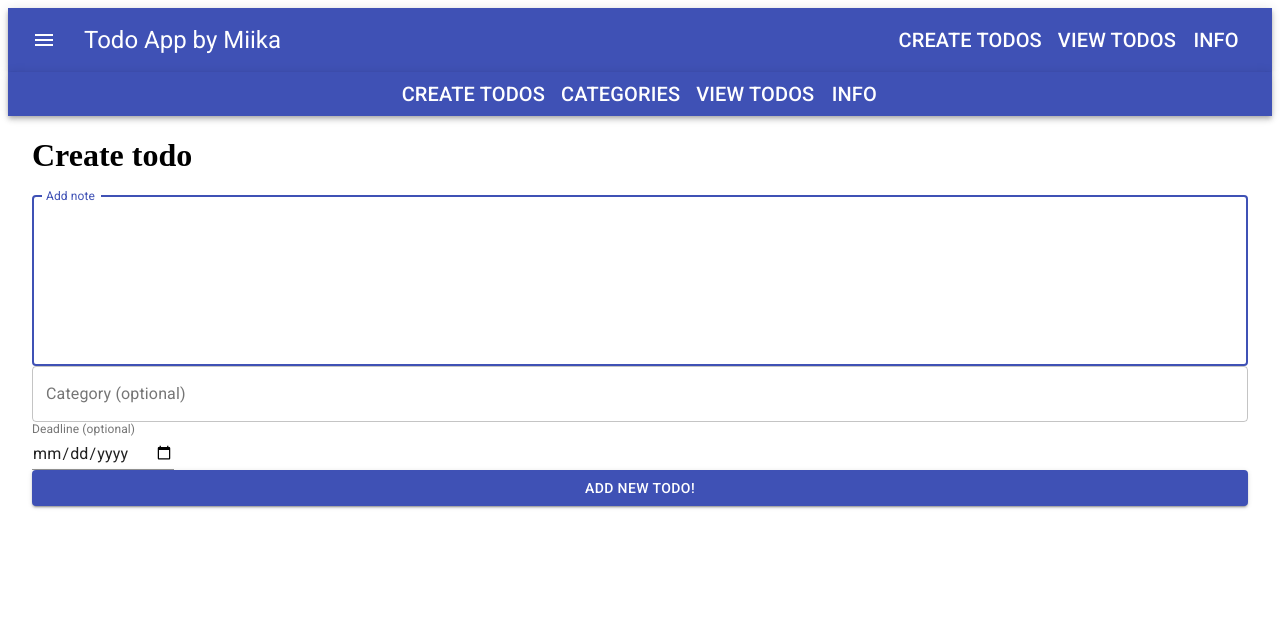
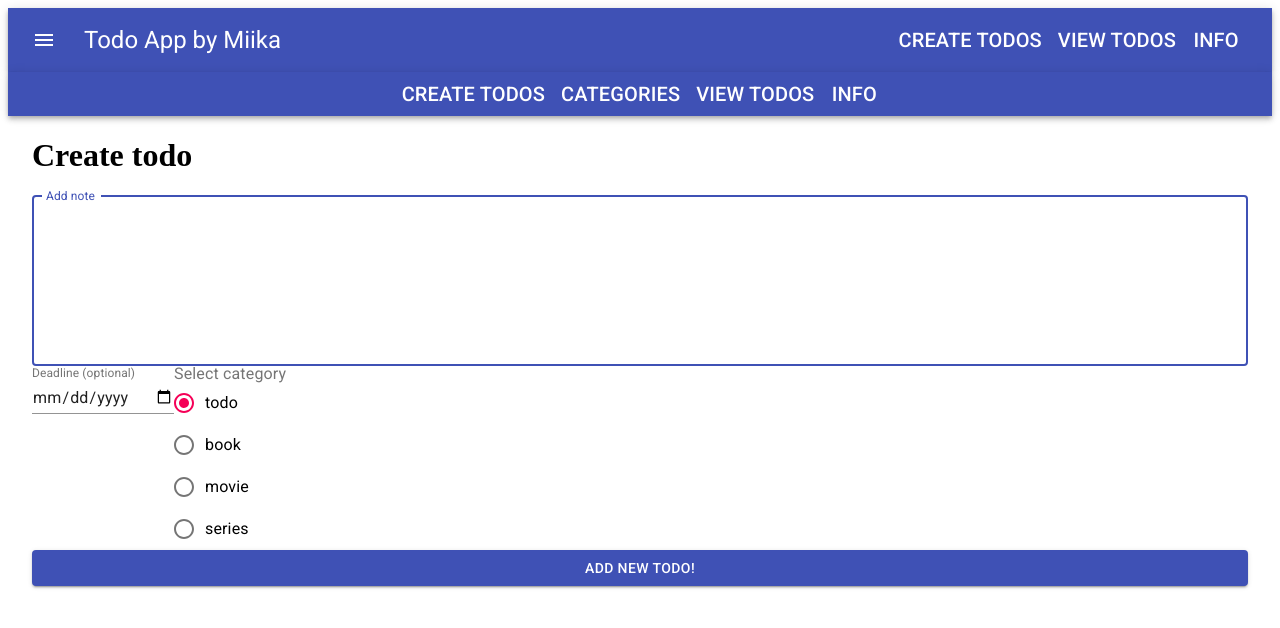
Before and after one commit to harmamiika/notes, a React (Create React App) app: page / in a window 1280 px wide. Shown: the top 628 px of the page. Built offline with nearby package versions, Linux system fonts and the light colour scheme.

Commit message:
changed categories display from text to radio buttons to make 95% of cases cleaner

```diff
--- a/src/components/AddNote.js
+++ b/src/components/AddNote.js
@@ -3,15 +3,19 @@ import { useDispatch } from 'react-redux';
 
 import TextField from '@material-ui/core/TextField';
 import Button from '@material-ui/core/Button'
-import { FormControl } from '@material-ui/core';
 import { Input } from '@material-ui/core';
+import Radio from '@material-ui/core/Radio';
+import RadioGroup from '@material-ui/core/RadioGroup';
+import FormControlLabel from '@material-ui/core/FormControlLabel';
+import FormControl from '@material-ui/core/FormControl';
+import FormLabel from '@material-ui/core/FormLabel';
 
 import { addNote } from '../actions/index'
 
 const AddNote = () => {
     const [input, setInput] = useState('')
     const [deadline, setDeadline] = useState('')
-    const [category, setCategory] = useState('')
+    const [category, setCategory] = useState('todo');
     const dispatch = useDispatch()
 
     const sendOnEnterPress = (ev) => {
@@ -20,6 +24,10 @@ const AddNote = () => {
             ev.preventDefault()
         }
     }
+
+    const handleChange = (event) => {
+        setCategory(event.target.value);
+    };
 
     const onFormSubmit = (event) => {
         if (event) {
@@ -51,14 +59,6 @@ const AddNote = () => {
             />
             <TextField
                 onKeyPress={sendOnEnterPress}
-                onChange={(e) => setCategory(e.target.value)}
-                value={category}
-                fullWidth
-                label="Category (optional)"
-                variant="outlined"
-            />
-            <TextField
-                onKeyPress={sendOnEnterPress}
                 onChange={(e) => setDeadline(e.target.value)}
                 value={deadline}
                 id="date"
@@ -68,6 +68,16 @@ const AddNote = () => {
                     shrink: true,
                 }}
             />
+            <FormControl component="fieldset">
+                <FormLabel component="legend">Select category</FormLabel>
+                <RadioGroup aria-label="gender" name="gender1" value={category} onChange={handleChange}>
+                    <FormControlLabel value="todo" control={<Radio />} label="todo" />
+                    <FormControlLabel value="book" control={<Radio />} label="book" />
+                    <FormControlLabel value="movie" control={<Radio />} label="movie" />
+                    <FormControlLabel value="series" control={<Radio />} label="series" />
+                </RadioGroup>
+            </FormControl>
+
             <Button type="submit" variant="contained"
                 color="primary" fullWidth>Add new Todo!</Button>
         </form>
```
